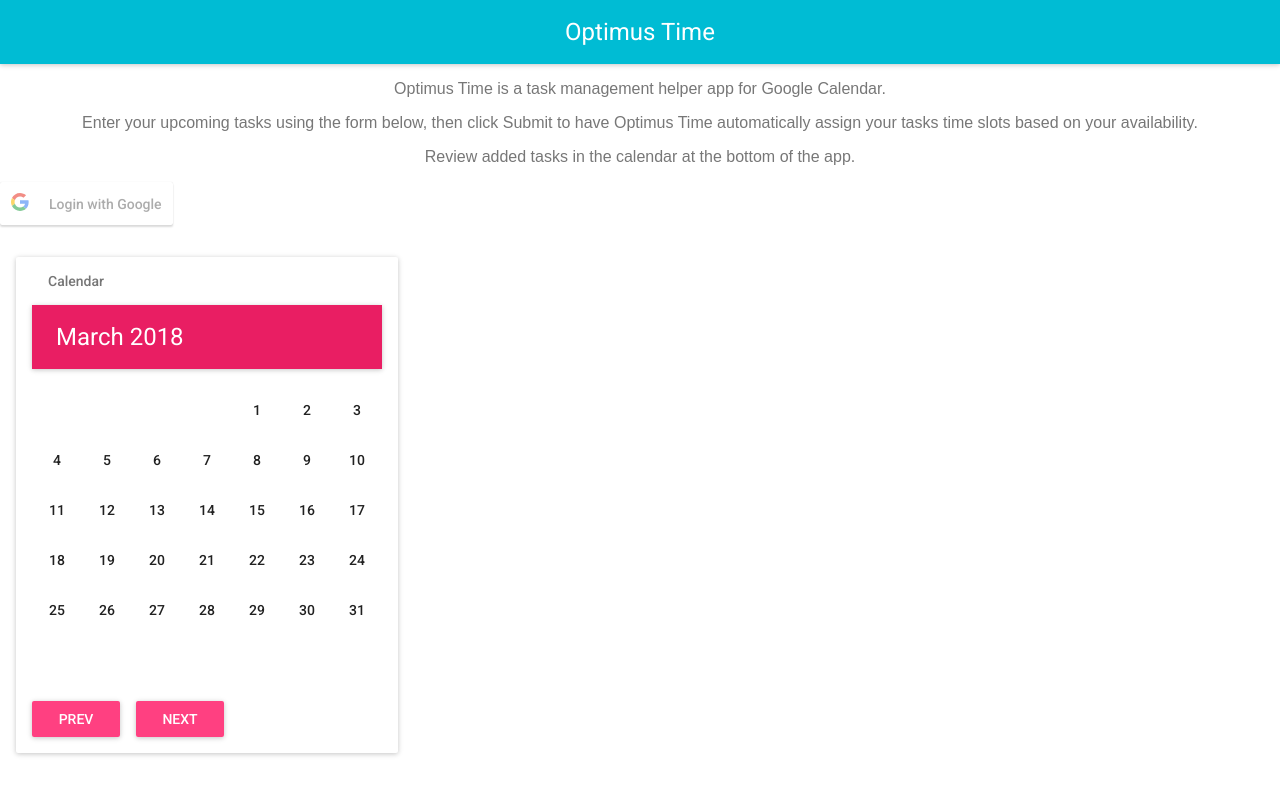
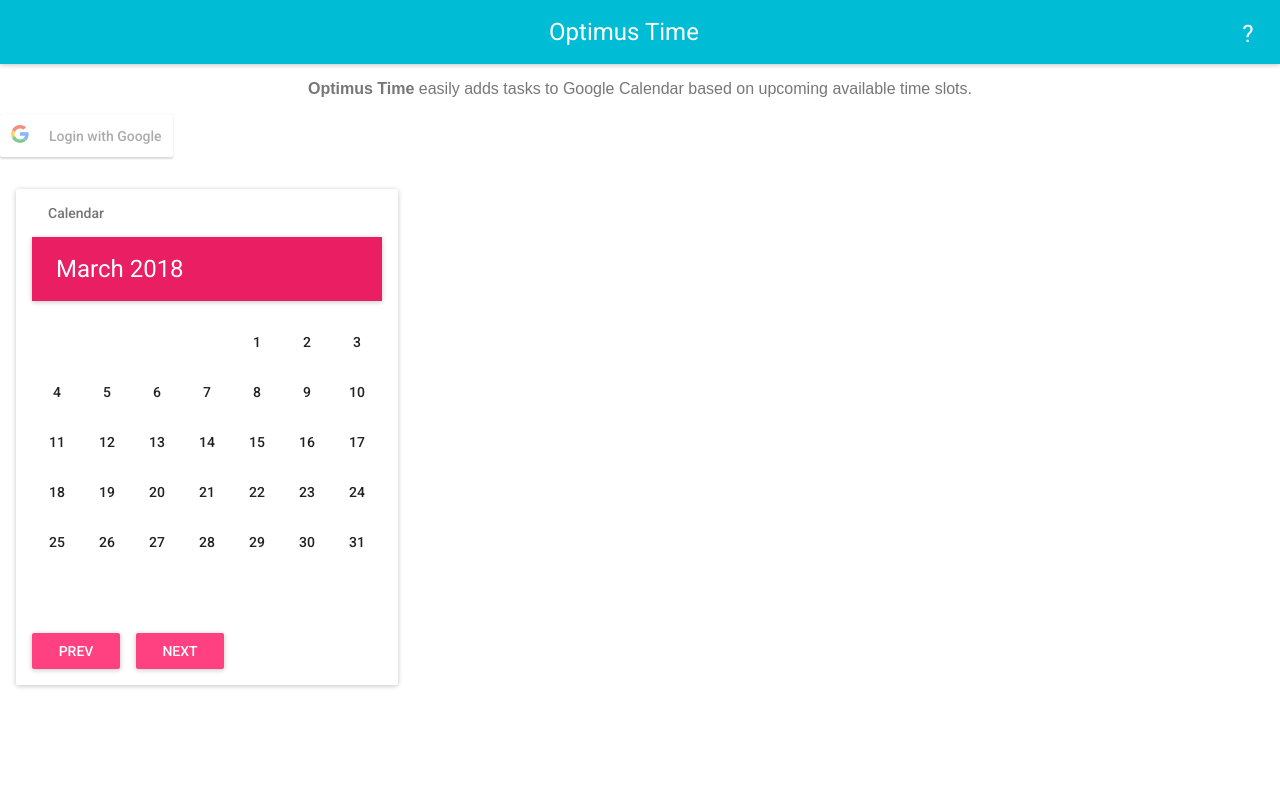
Before and after one commit to lbatch/hackathon-sp18, a React (Create React App) app in the folder client/: page / in a window 1280 px wide. Shown: the top 794 px of the page. Built offline with nearby package versions, Linux system fonts and the light colour scheme; the HTML template or start-up script is replaced by a standard one.

Commit message:
Added help icon popup for detailed app information

```diff
--- /dev/null
+++ b/client/src/Banner-Dialog.js
@@ -0,0 +1,58 @@
+import React from 'react';
+import Dialog from 'material-ui/Dialog';
+import FlatButton from 'material-ui/FlatButton';
+import RaisedButton from 'material-ui/RaisedButton';
+import FontIcon from 'material-ui/FontIcon';
+
+/**
+ * Dialog with action buttons. The actions are passed in as an array of React objects,
+ * in this example [FlatButtons](/#/components/flat-button).
+ *
+ * You can also close this dialog by clicking outside the dialog, or with the 'Esc' key.
+ */
+export default class DialogIcon extends React.Component {
+  state = {
+    open: false,
+  };
+
+  handleOpen = () => {
+    this.setState({open: true});
+  };
+
+  handleClose = () => {
+    this.setState({open: false});
+  };
+
+  render() {
+    const actions = [
+      <FlatButton
+        label="OK"
+        primary={true}
+        onClick={this.handleClose}
+      />
+    ];
+
+    return (
+      <div onClick={this.handleOpen}>
+        <FontIcon
+          className="material-icons"
+          style={{color: 'white'}}>
+            ?
+        </FontIcon>
+        <Dialog
+          title="About this App"
+          actions={actions}
+          modal={false}
+          open={this.state.open}
+          onRequestClose={this.handleClose}
+        >
+          Optimus Time is a task management helper app for Google Calendar.
+          <p>Authorization from Google Calendar is required - click "Login with Google" to authorize.</p>
+          <p>Enter your upcoming tasks using the form that appears, then click Submit to have Optimus Time automatically assign your tasks time slots based on your availability.</p>
+          <p>Review added tasks in the calendar at the bottom of the app.</p>
+          <p><b>Created by:</b> Zach Anderson, Lydia Batchelor, Jesse McKenna, Marc Tibbs</p>
+        </Dialog>
+      </div>
+    );
+  }
+}
--- a/client/src/Banner.js
+++ b/client/src/Banner.js
@@ -1,17 +1,22 @@
 import React from 'react';
 import './Banner.css';
 import AppBar from 'material-ui/AppBar';
+import IconButton from 'material-ui/IconButton';
+
+import DialogIcon from './Banner-Dialog.js'
 
 const banner = (props) => {
   return (
     <div className="App">
       <AppBar
         title="Optimus Time"
-        showMenuIconButton={false} />
+        showMenuIconButton={false}
+        iconElementRight={<IconButton>
+          <DialogIcon />
+        </IconButton>}
+         />
       <header className="App-header">
-	      <p className="App-intro">Optimus Time is a task management helper app for Google Calendar.</p>
-	      <p className="App-intro">Enter your upcoming tasks using the form below, then click Submit to have Optimus Time automatically assign your tasks time slots based on your availability.</p>
-	      <p className="App-intro">Review added tasks in the calendar at the bottom of the app.</p>
+        <p className="App-intro"><b>Optimus Time</b> easily adds tasks to Google Calendar based on upcoming available time slots.</p>
       </header>
     </div>
   )
```
